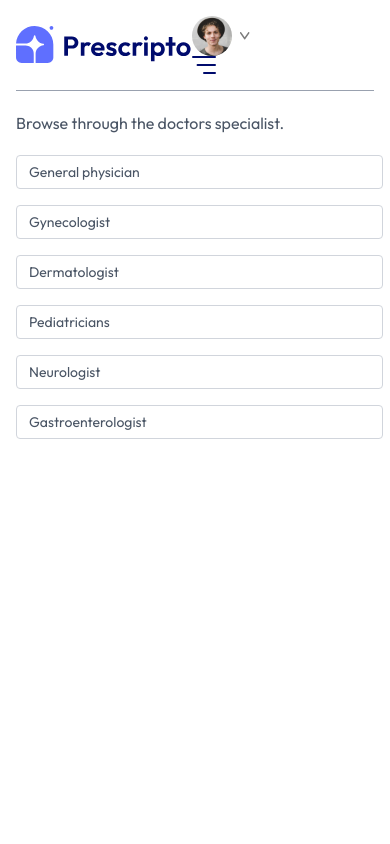
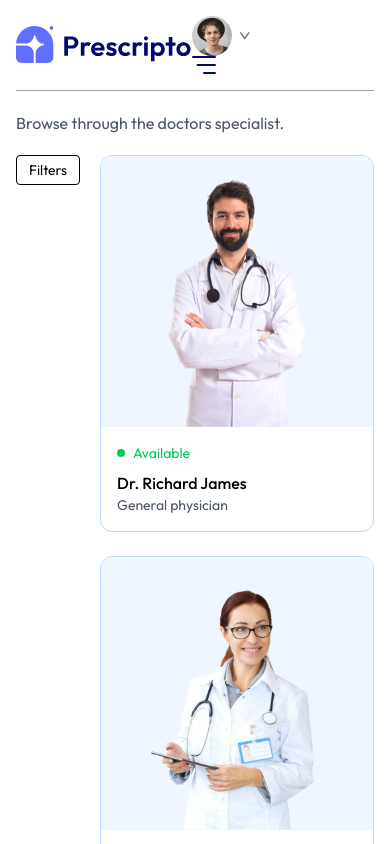
Before and after one commit to Pasindu-himansa/Appointment-booking-web-app, a React (Vite) app in the folder frontend/: page /doctors in a window 390 px wide. Shown: the top 844 px of the page. Built offline with nearby package versions, Linux system fonts and the light colour scheme.

Commit message:
mobile view optimized

```diff
--- a/frontend/src/components/NavBar.jsx
+++ b/frontend/src/components/NavBar.jsx
@@ -95,33 +95,17 @@ const NavBar = () => {
             />
           </div>
           <ul className="flex flex-col items-center gap-2 px-5 mt-5 text-lg font-medium">
-            <NavLink
-              className="px-4 py-2 rounded inline-block"
-              onClick={() => setShowMenu(false)}
-              to={"/"}
-            >
-              <p>Home</p>
+            <NavLink onClick={() => setShowMenu(false)} to={"/"}>
+              <p className="px-4 py-2 rounded inline-block">Home</p>
             </NavLink>
-            <NavLink
-              className="px-4 py-2 rounded inline-block"
-              onClick={() => setShowMenu(false)}
-              to={"/doctors"}
-            >
-              <p>All Doctors</p>
+            <NavLink onClick={() => setShowMenu(false)} to={"/doctors"}>
+              <p className="px-4 py-2 rounded inline-block">All Doctors</p>
             </NavLink>
-            <NavLink
-              className="px-4 py-2 rounded inline-block"
-              onClick={() => setShowMenu(false)}
-              to={"/about"}
-            >
-              <p>About</p>
+            <NavLink onClick={() => setShowMenu(false)} to={"/about"}>
+              <p className="px-4 py-2 rounded inline-block">About</p>
             </NavLink>
-            <NavLink
-              className="px-4 py-2 rounded inline-block"
-              onClick={() => setShowMenu(false)}
-              to={"/contact"}
-            >
-              <p>Contact</p>
+            <NavLink onClick={() => setShowMenu(false)} to={"/contact"}>
+              <p className="px-4 py-2 rounded inline-block">Contact</p>
             </NavLink>
           </ul>
         </div>
--- a/frontend/src/pages/Doctors.jsx
+++ b/frontend/src/pages/Doctors.jsx
@@ -6,6 +6,8 @@ const Doctors = () => {
   const { speciality } = useParams();
 
   const [filterDoc, setFilterDoc] = useState([]);
+
+  const [showFilter, setShowFilter] = useState(false);
 
   const navigate = useNavigate();
 
@@ -27,7 +29,19 @@ const Doctors = () => {
     <div>
       <p className="text-gray-600">Browse through the doctors specialist.</p>
       <div className="flex flex-col flex-row items-start gap-5 mt-5">
-        <div className="flex flex-col gap-4 text-sm text-gray-600">
+        <button
+          className={`py-1 px-3 text-sm border rounded transition-all sm:hidde ${
+            showFilter ? "bg-blue-600 text-white " : ""
+          }`}
+          onClick={() => setShowFilter((prev) => !prev)}
+        >
+          Filters
+        </button>
+        <div
+          className={`flex-col gap-4 text-sm text-gray-600 ${
+            showFilter ? "flex" : "hidden sm:flex"
+          }`}
+        >
           <p
             onClick={() =>
               speciality === "General physician"
```
